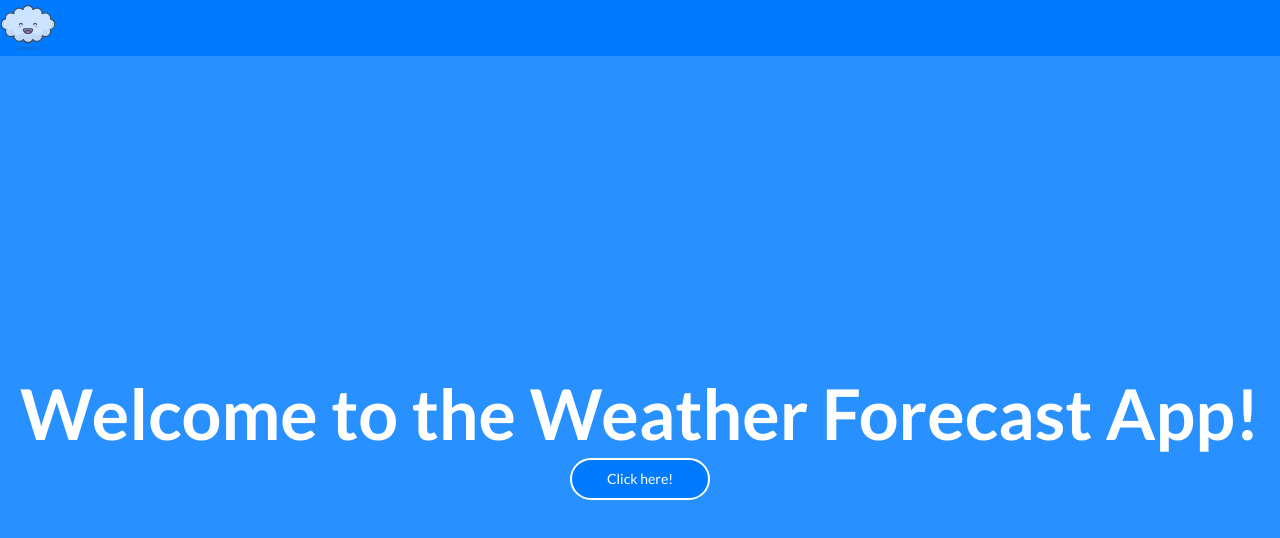
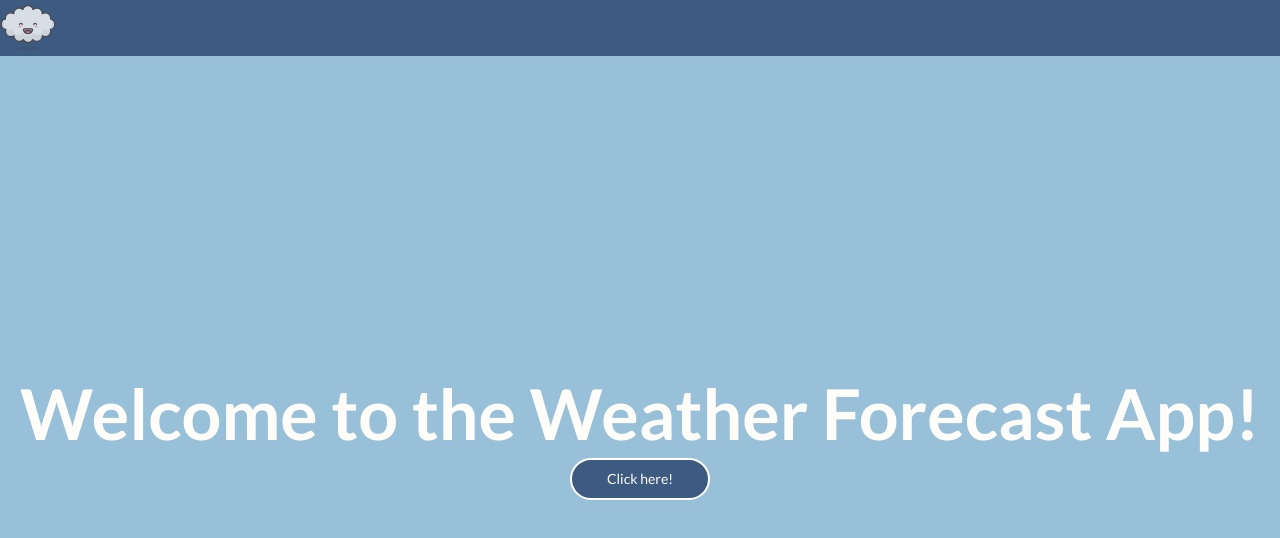
Before and after one commit to devxuri/weather-forecast-angular, an Angular app in the folder weather-forecast-app/: page /home in a window 1280 px wide. Shown: the top 538 px of the page. Built offline with nearby package versions, Linux system fonts and the light colour scheme.

Commit message:
CSS Color scheme changes

```diff
--- a/weather-forecast-app/src/styles/0-base/_global.scss
+++ b/weather-forecast-app/src/styles/0-base/_global.scss
@@ -1,6 +1,12 @@
 body{
     @include body-remove-whitespace;
+    background-color: $page-color;
+
 }
 button{
     cursor: pointer;
 }
+
+input{
+    border: none;
+}
--- a/weather-forecast-app/src/styles/1-pages/_homepage.scss
+++ b/weather-forecast-app/src/styles/1-pages/_homepage.scss
@@ -1,5 +1,5 @@
 .home{
-    height: 94.5%;
+    height: $home-page-sizing;
     width: 100%;
     display: flex;
     flex-direction: column;
@@ -7,12 +7,12 @@
     align-items: center;
     justify-content: center;
     background-color: $primary-scnd-color;
-    color: white;
+    color: $background-color;
     button{
         width: 10rem;
         height: 3rem;
         @include body-remove-whitespace;
-        border: 2px solid white;
+        border: 2px solid $background-color;
         border-radius: 2rem;
         background-color: $primary-color;
     }
--- a/weather-forecast-app/src/styles/1-pages/_weather.scss
+++ b/weather-forecast-app/src/styles/1-pages/_weather.scss
@@ -2,3 +2,10 @@
 .card-weather{
     width: 100% !important;
 }
+
+weather-card{
+    background-color: $page-color;
+    .cards-container{
+        background-color: $page-color;
+    }
+}
--- a/weather-forecast-app/src/styles/2-modules/_cards.scss
+++ b/weather-forecast-app/src/styles/2-modules/_cards.scss
@@ -4,8 +4,10 @@ country-card{
     padding: $padding-large;
     justify-content: flex-start;
     gap: 1rem;
+    background-color: $page-color;
     .card{
         padding: $padding-large;
+        background-color: $card-color;
         display: flex;
         align-items: center;
         border: 2px solid $secondary-color;
@@ -26,13 +28,13 @@ country-card{
             @include card-body;
             button{
                 margin: auto;
-                background-color: white;
+                background-color: $card-color;
                 border-radius: 1rem;
 
             }
             button.weather-btn{
-                background-color: $secondary-color;
-                color: white;
+                background-color: $primary-color;
+                color: $background-color;
             }
         }
         &:hover {
@@ -72,6 +74,7 @@ weather-card{
             display: flex;
             align-items: center;
             border: 2px solid $secondary-color;
+            background-color: $card-color;
             border-radius: 1rem;
             width: 20rem;
             height: 10rem;
@@ -81,6 +84,7 @@ weather-card{
                 transition: box-shadow 0.3s;
                 box-shadow: 0 0 10px rgba(0, 0, 0, 0.3); // Add shadow effect on hover
               }
+
         }
     }
 }
--- a/weather-forecast-app/src/styles/2-modules/_innernavbar.scss
+++ b/weather-forecast-app/src/styles/2-modules/_innernavbar.scss
@@ -9,7 +9,7 @@
         width: 15rem;
         background-color: $primary-color;
         border: none;
-        color: white;
+        color: $background-color;
         border-radius: 1rem;
     }
 }
--- a/weather-forecast-app/src/styles/3-helpers/_constants.scss
+++ b/weather-forecast-app/src/styles/3-helpers/_constants.scss
@@ -1,9 +1,12 @@
 $base-font-size: 16px;
 
 // Colors
-$primary-color: #007bff;
-$primary-scnd-color: #2991ff;
+$primary-color: #3d5a80;
+$primary-scnd-color: #98c1d9;
 $secondary-color: #6c757d;
+$background-color: #FFFDFA;
+$page-color: #FFFDFA;
+$card-color: #8ecae6;
 
 // Font sizes
 $small-font-size: 0.875rem;
@@ -23,3 +26,5 @@ $card-border-radius: 1rem;
 $card-width: 30rem;
 $card-height: 15rem;
 $card-button-size: 2rem;
+
+$home-page-sizing: 94.5%;
--- a/weather-forecast-app/src/styles/3-helpers/_mixins.scss
+++ b/weather-forecast-app/src/styles/3-helpers/_mixins.scss
@@ -34,5 +34,5 @@
     width: $card-button-size;
     height: $card-button-size;
     border: 0;
-    background-color: white;
+    background-color: $background-color;
   }
```
